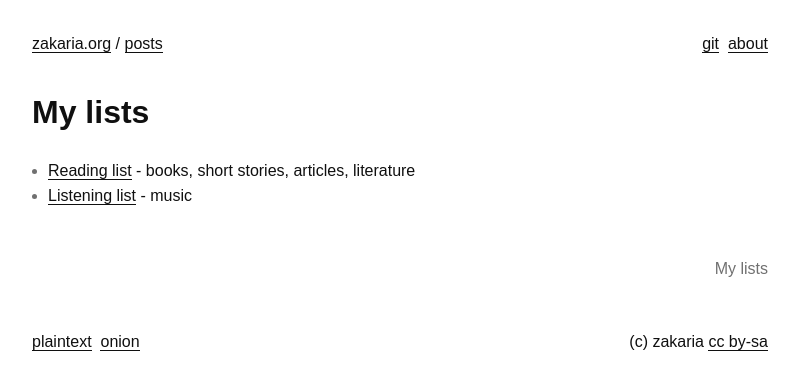
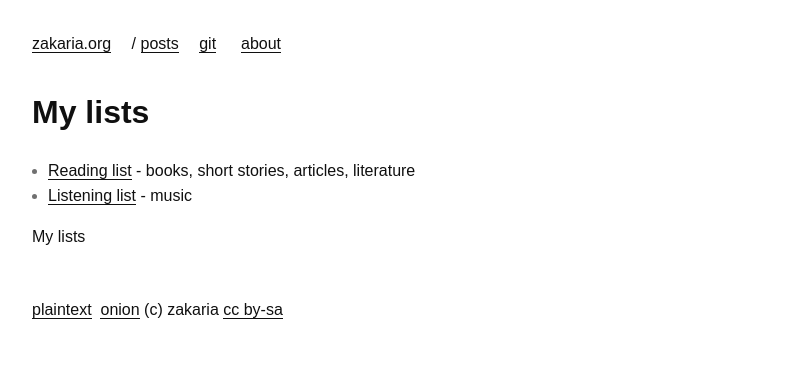
Before and after one commit to e-zk/site, a plain HTML site: page lists/index.html in a window 1280 px wide. Shown: the whole page, without its empty margins (240-1039 px from the left). Drawn offline with Linux system fonts and the light colour scheme.

Commit message:
Tweak css

```diff
--- a/static/css/main.css
+++ b/static/css/main.css
@@ -3,7 +3,7 @@
 --mono: "Inconsolata","SFMono-Regular",Consolas,"Liberation Mono",Menlo,monospace;
 --mw: 50rem;
 --bg: #ffffff; --bg2: #f0f0f0; --fg: #101010; --fg2: #707070;
-scrollbar-color: var(--fg) var(--bg); scrollbar-width: thin
+scrollbar-color: var(--fg2) var(--bg); scrollbar-width: thin
 }
 ::selection { background-color: #caeaee; color var(--fg) }
 @media(prefers-color-scheme:dark) {
@@ -11,6 +11,7 @@ scrollbar-color: var(--fg) var(--bg); scrollbar-width: thin
 ::selection { background-color: var(--fg); color: var(--bg) }
 }
 
+/* reset */
 *,*::before,*::after { box-sizing: border-box }
 html,body { height: 100%; scroll-behaviour: smooth }
 img,picture,video,canvas,svg { display: block; max-width: 100% }
@@ -72,16 +73,18 @@ a:visited:not(:where(:hover, :focus)) {
 	color: var(--fg2);
 }
 a > code { border-bottom: 1px solid var(--fg) }
-a:hover > code, a:focus > code {
+a:hover > code,a:focus > code {
 	border-radius: 0px;
 	color: var(--bg);
 	background-color: transparent;
 }
+header,footer {
+	padding: 2rem 0 2rem 0;
+}
+header a {
+	margin-right: 1rem;
+}
 header a:visited:not(:where(:hover, :focus)) { color: var(--fg) }
-header, footer {
-	padding: 2rem 0 2rem 0;
-	text-transform: lowercase;
-}
 code {
 	padding: 2px 4px;
 	border-radius: 4px;
@@ -102,9 +105,11 @@ pre code {
 }
 .postitem { line-height: 1.4444 }
 .postdate::after { content: ':  ' }
+/*
 .info {
 	margin: 3rem 0 1rem 0;
 	color: var(--fg2);
 	text-align: right;
 }
 .right { float: right }
+*/
```
